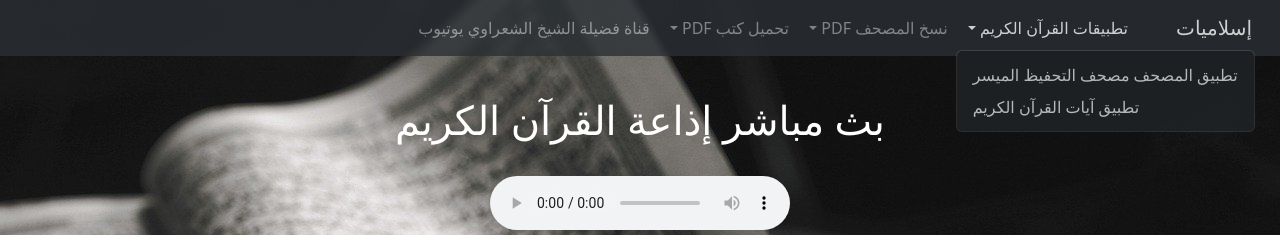
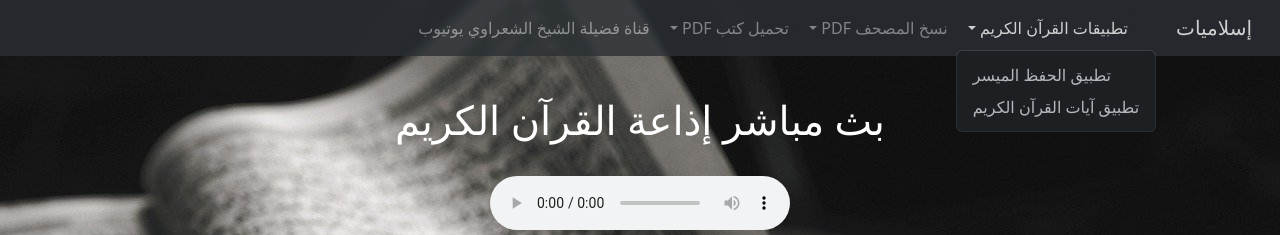
Before and after one commit to mohammed-elkholy/quran, a plain HTML site: page index.html in a window 1280 px wide. Both pictures are taken after a click on the button "تطبيقات القرآن الكريم". Shown: the top 235 px of the page. Drawn offline with nearby package versions, Linux system fonts and the light colour scheme; a script that the page names is missing.

Commit message:
Update index.html

```diff
--- a/index.html
+++ b/index.html
@@ -173,7 +173,7 @@ nav{
             تطبيقات القرآن الكريم
             </a>
             <ul class="dropdown-menu">
-              <li><a class="dropdown-item" target="_blank" href="https://play.google.com/store/apps/details?id=net.hefzmoyaser&hl=ar&pli=1">تطبيق المصحف مصحف التحفيظ الميسر</a></li>
+              <li><a class="dropdown-item" target="_blank" href="https://play.google.com/store/apps/details?id=net.hefzmoyaser&hl=ar&pli=1">تطبيق الحفظ الميسر</a></li>
               <li><a class="dropdown-item" target="_blank" href="https://quran.ksu.edu.sa/index.php#aya=1_1&m=hafs&qaree=husary&trans=a">تطبيق آيات القرآن الكريم</a></li>
             </ul>
            </li>
```
